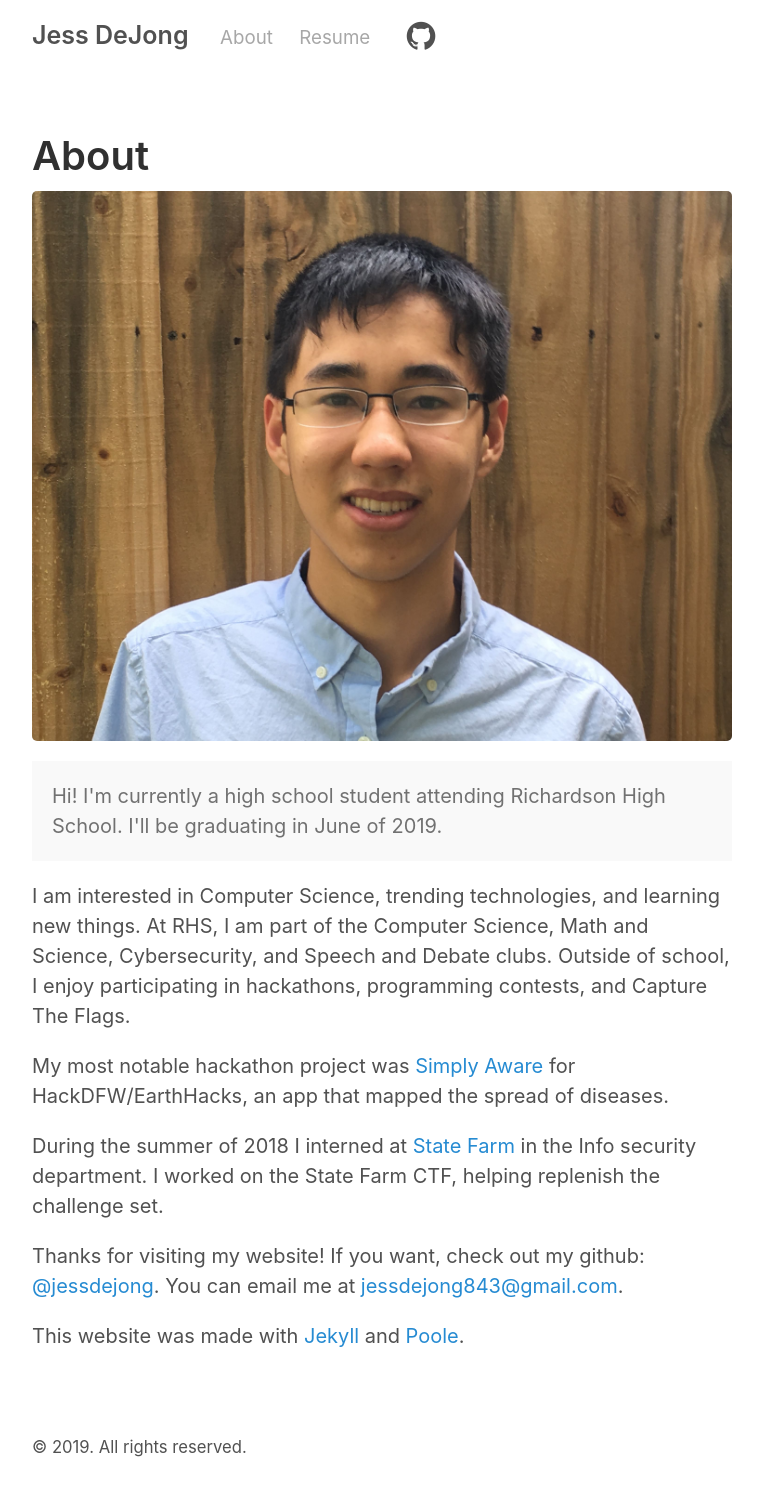
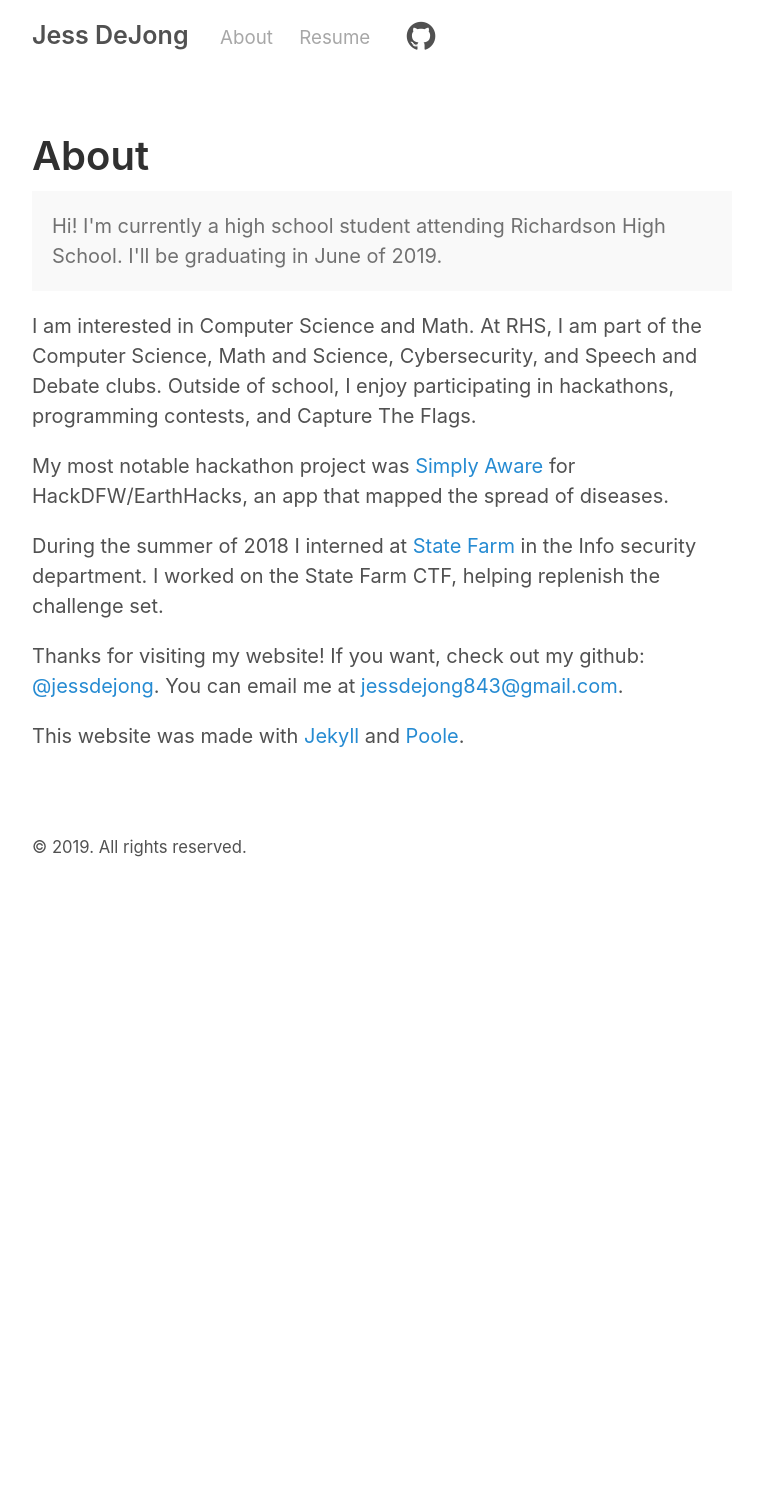
Before and after one commit to jess843/jess843.github.io, a Jekyll site: the page built from about.md, in a window 1280 px wide. Shown: the whole page, without its empty margins (258-1021 px from the left). Built offline with Jekyll 4.4.1, drawn with Linux system fonts in a browser that asks for light colours; after the commit the page ends 901 px from its top, so only the background shows below that.

Commit message:
Update about.md

```diff
--- a/about.md
+++ b/about.md
@@ -3,13 +3,11 @@ layout: page
 title: About
 ---
 
-![Here is a picture of me.](/public/jess_picture.jpeg)
-
 <p class="message">
   Hi! I'm currently a high school student attending Richardson High School. I'll be graduating in June of 2019.
 </p>
 
-I am interested in Computer Science, trending technologies, and learning new things. At RHS, I am part of the Computer Science, Math and Science, Cybersecurity, and Speech and Debate clubs. Outside of school, I enjoy participating in hackathons, programming contests, and Capture The Flags.
+I am interested in Computer Science and Math. At RHS, I am part of the Computer Science, Math and Science, Cybersecurity, and Speech and Debate clubs. Outside of school, I enjoy participating in hackathons, programming contests, and Capture The Flags.
 
 My most notable hackathon project was [Simply Aware](https://github.com/Sinister-Paradox/EARTHACKS) for HackDFW/EarthHacks, an app that mapped the spread of diseases.
 
```
